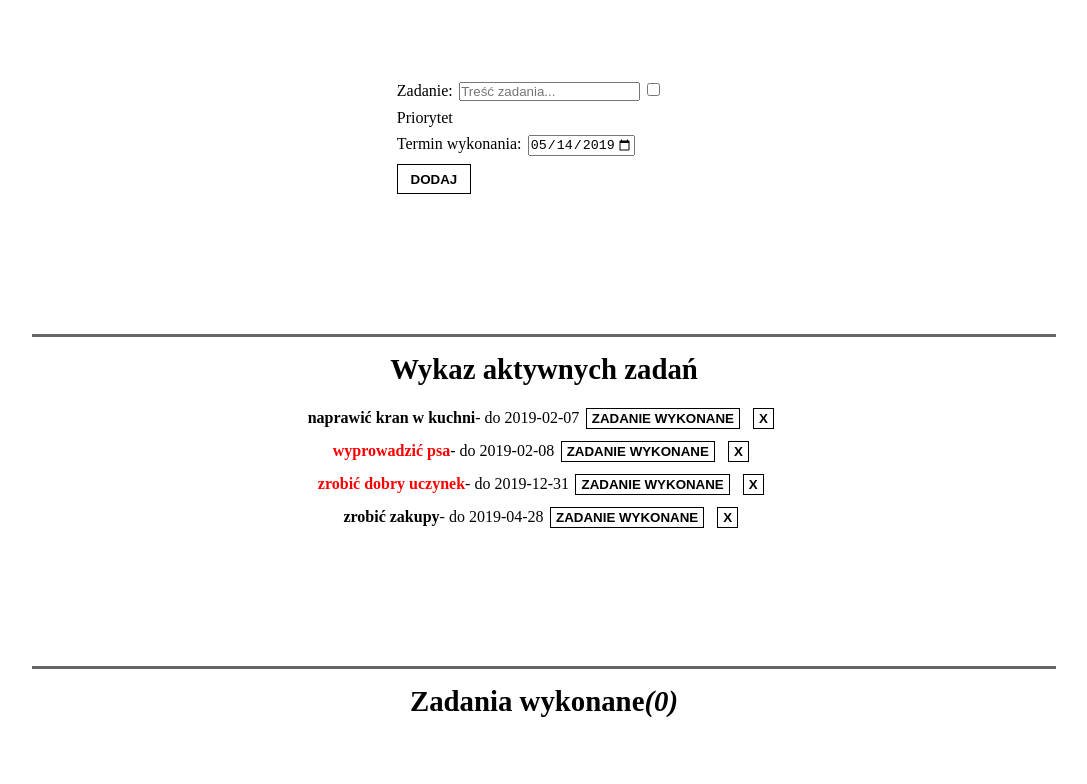
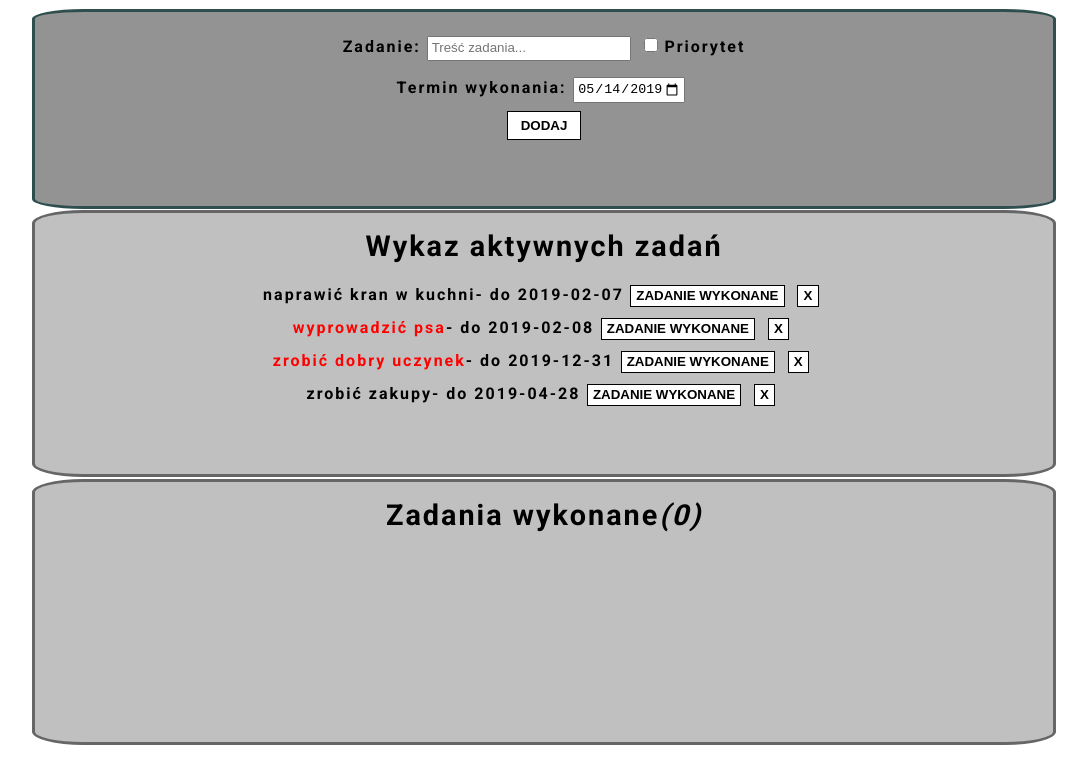
Before and after one commit to m-banik/ToDoApp, a React app: page / in a window 1280 px wide. Shown: the whole page, without its empty margins (96-1183 px from the left). Built offline with nearby package versions, Linux system fonts and the light colour scheme.

Commit message:
Update index.html and style.css- add new site view and font Roboto

```diff
--- a/public/index.html
+++ b/public/index.html
@@ -4,6 +4,7 @@
   <meta charset="UTF-8">
   <meta name="viewport" content="width=device-width, initial-scale=1.0">
   <meta http-equiv="X-UA-Compatible" content="ie=edge">
+  <link href="https://fonts.googleapis.com/css?family=Roboto:400,700&amp;subset=latin-ext" rel="stylesheet">
   <title>ToDo App</title>
 </head>
 <body>
--- a/src/styles/App.css
+++ b/src/styles/App.css
@@ -5,27 +5,46 @@
 }
 .app{
   display: flex;
-  min-height: 100vh;
+  margin: 1vh 0;
   flex-direction: column;
-  justify-content: space-around;
   align-items: center;
+  font-family: 'Roboto', sans-serif;
+}
+.app .form, section{
+  width: 80%;
+  margin: .1vh 0;
+  border: .4vh solid #666;
+  border-radius: 5%;
+  font-weight: 700;
+  letter-spacing: 2px;
+  text-align: center;
+  background-color: silver;
 }
 .app .form{
-  width: 50%;
+  flex-basis: 25vh;
+  background-color: rgb(148, 147, 147);
+  border-color: darkslategrey;
+}
+section.activeTasks{
+  min-height: calc(100vh/3);
 }
 .form form{
-  flex-basis: 20%;
   width: 50%;
-  margin: 0 auto;
-  padding: 1vh 1vw;
+  margin: 2vh auto;
 }
 .form input{
   margin: 1vh .5vw;
+  padding: .3vh;
+}
+.form input#taskContent{
+  width: 40%;
+  line-height: 2vh;
 }
 .form input#priority{
-  margin: 0 .1vw 0 0;
+  width: 1.8vh;
+  height: 1.8vh;
 }
-.form button{
+button{
   padding: .8vh 1vw;
   font-weight: 700;
   border: .1vw solid #000;
@@ -34,19 +53,15 @@
   cursor: pointer;
   transition: .2s linear;
 }
-.form button:hover{
+button:hover{
   color: #fff;
   background-color: #000;
 }
 .form h1{
-  color: rgb(236, 20, 20);
-  font-size: 1.5vw;
+  color: rgb(172, 9, 9);
+  font-size: 1.4vw;
   text-align: center;
-}
-section{
-  width: 80%;
-  border-top: .4vh solid #666;
-  text-align: center;
+  text-decoration: underline;
 }
 section h1{
   padding: 2vh 0;
@@ -61,16 +76,9 @@ section p .important{
 section button{
   margin: 0 .5vw;
   padding: .3vh .4vw;
-  border: .1vw solid #000;
-  font-weight: 700;
-  background-color: #fff;
-  text-transform: uppercase;
-  cursor: pointer;
-  transition: .2s linear;
 }
-section button:hover{
-  color: #fff;
-  background-color: #000;
+section.doneTasks{
+  flex-basis: calc(100vh/3);
 }
 section.doneTasks h2{
   padding: 0 0 2vh;
```
